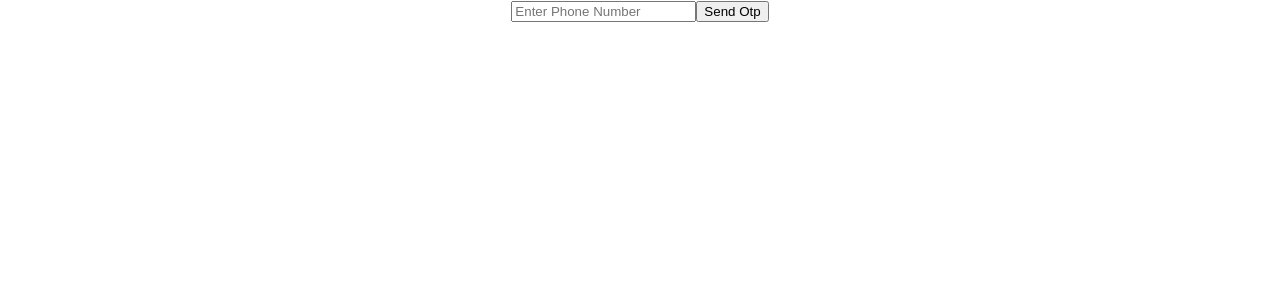
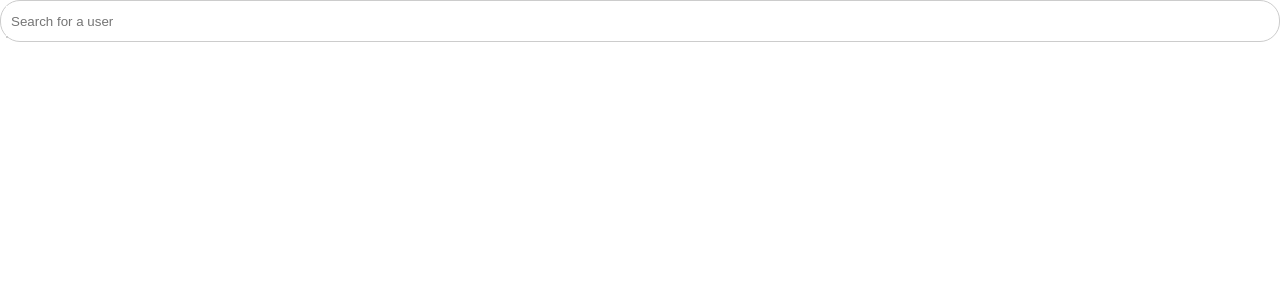
Before and after one commit to Shiba9999/multiple-projects-in-branches, a React (Create React App) app: page / in a window 1280 px wide. Shown: the top 300 px of the page. Built offline with nearby package versions, Linux system fonts and the light colour scheme.

Commit message:
multi search suggestion

```diff
--- a/src/App.css
+++ b/src/App.css
@@ -1,10 +1,51 @@
-.App {
-  text-align: center;
+.user-search-container {
+  display: flex;
+  position: relative;
 }
-.otpInput{
-  width: 40px;
-  height: 40px;
-  margin: 5px;
-  text-align: center;
-  font-size: 1.2em;
+.user-search-input {
+  width: 100%;
+  display: flex;
+  align-items: center;
+  flex-wrap: wrap;
+  gap: 8px;
+  padding: 5px;
+  border: 1px solid #ccc;
+  border-radius: 20px;
 }
+
+.user-search-input input {
+  border: none;
+  height: 20px;
+  padding: 5px;
+}
+
+.user-search-input input:focus {
+  outline: none;
+}
+.suggestions-list {
+  max-height: 300px;
+  overflow-y: scroll;
+  list-style: none;
+  padding: 0;
+  margin: 0;
+  position: absolute;
+  background-color: #fff;
+  border: 1px solid #ccc;
+}
+.suggestions-list li {
+  display: flex;
+  align-items: center;
+  gap: 10px;
+  padding: 8px 10px;
+  cursor: pointer;
+  border-bottom: 1px solid #ccc;
+}
+.suggestions-list li:last-child {
+  border-bottom: none;
+}
+.suggestions-list li:hover {
+  background-color: #ccc;
+}
+.suggestions-list li img {
+  height: 20px;
+}
--- a/src/App.js
+++ b/src/App.js
@@ -1,12 +1,50 @@
-
-import './App.css';
-import PhoneOtpForm from './components/PhoneOtpForm';
+import { useEffect, useState } from "react";
+import "./App.css";
 
 function App() {
+  const [searchTerm, setSearchTerm] = useState("");
+  const [suggestions, setSuggestions] = useState([]);
+  const [selectedUsers, setSelectedUsers] = useState("");
+
+  useEffect(() => {
+    const fetchuser = async () => {
+      if (searchTerm.trim() == "") {
+        setSuggestions([]);
+        return;
+      }
+      const res = await fetch(
+        `https://dummyjson.com/users/search?q=${searchTerm}`
+      );
+      const data = await res.json();
+      setSuggestions(data);
+      console.log(data);
+    };
+    fetchuser();
+  }, [searchTerm]);
+  function handleSelectUser(user) {
+    //do whatever you want to do with this selected user
+    setSelectedUsers(selectedUsers);
+  }
   return (
-    <div className="App">
-      {/* login with phone  box */}
-    <PhoneOtpForm/>
+    <div className="user-search-container">
+      <div className="user-search-input">
+        <div>
+          <input
+            type="text"
+            value={searchTerm}
+            onChange={(e) => setSearchTerm(e.target.value)}
+            placeholder="Search for a user"
+          />
+          <ul className="suggestions-list">
+            {suggestions?.users?.map((user, index) => (
+              <li key={user.id} onClick={() => handleSelectUser(user)}>
+                <img src={user.image} alt={user.firstName} />
+                <span>{user.firstName}</span>
+              </li>
+            ))}
+          </ul>
+        </div>
+      </div>
     </div>
   );
 }
--- a/src/components/OtpInput.jsx
+++ /dev/null
@@ -1,77 +0,0 @@
-import React, { useState } from "react";
-import { useEffect } from "react";
-import { useRef } from "react";
-
-const OtpInput = ({ length, onOtpSubmit }) => {
-  const [otp, setOtp] = useState(new Array(length).fill(""));
-  const inputRefs = useRef([]);
-  console.log("otp", otp);
-  useEffect(() => {
-    if (inputRefs.current[0]) {
-      inputRefs.current[0].focus();
-    }
-  }, []);
-
-
-
-  function handleChange(index, e) {
-    const value = e.target.value;
-    if (isNaN(value)) {
-      return;
-    }
-    const newOtp = [...otp];
-    newOtp[index] = value.substring(value.length - 1);
-    setOtp(newOtp);
-       // Move to next input if current field is filled
-       if (value && index < length - 1 && inputRefs.current[index + 1]) {
-        inputRefs.current[index + 1].focus();
-      }
-    const combinedOtp = newOtp.join("");
-    if(combinedOtp.length == length){
-        onOtpSubmit(combinedOtp);
-    }
-
-
-  }
-
-
-  const handleClick = (index) => {
-    inputRefs.current[index].setSelectionRange(1, 1);
-
-    // optional
-    if (index > 0 && !otp[index - 1]) {
-      inputRefs.current[otp.indexOf("")].focus();
-    }
-  };
-  const handleKeyDown = (index, e) => {
-    if (
-      e.key === "Backspace" &&
-      !otp[index] &&
-      index > 0 &&
-      inputRefs.current[index - 1]
-    ) {
-      // Move focus to the previous input field on backspace
-      inputRefs.current[index - 1].focus();
-    }
-  };
-  return (
-    <>
-      {otp.map((value, index) => (
-        <input
-          key={index}
-          ref={(input) => (inputRefs.current[index] = input)}
-          type="text"
-          value={value}
-          onChange={(e) => handleChange(index, e)}
-          onClick={() => handleClick(index)}
-          onKeyDown={(e) => {
-            handleKeyDown(index, e);
-          }}
-          className="otpInput"
-        />
-      ))}
-    </>
-  );
-};
-
-export default OtpInput;
--- a/src/components/PhoneOtpForm.jsx
+++ /dev/null
@@ -1,50 +0,0 @@
-import React from "react";
-import { useState } from "react";
-import OtpInput from "./OtpInput";
-
-const PhoneOtpForm = () => {
-  const [phoneNumber, setPhoneNumber] = useState("");
-  const [showOtpField, setShowOtpField] = useState(false);
-
-  function handleOnSubmit(e) {
-    e.preventDefault();
-    //phone validation
-    const phoneNumberRegex =  /^[0-9]{10}$/;
-    if ( !phoneNumberRegex.test(phoneNumber)) {
-      alert("invalid phone number");
-    }
-
-    // call api send otp to user
-    //show otp field
-    setShowOtpField(true);
-  }
-function onOtpSubmit(otp){
-    console.log("login with",otp);
-}
-
-  return (
-    <>
-      {showOtpField ? (
-        <div>
-
-            <p> enter otp send to {phoneNumber} </p>
-            <OtpInput length ={4} onOtpSubmit={onOtpSubmit} />
-            </div>
-      ) : (
-        <div>
-          <form onSubmit={handleOnSubmit}>
-            <input
-              type="text"
-              value={phoneNumber}
-              onChange={(e) => setPhoneNumber(e.target.value)}
-              placeholder="Enter Phone Number"
-            />
-            <button type="submit">Send Otp</button>
-          </form>
-        </div>
-      )}
-    </>
-  );
-};
-
-export default PhoneOtpForm;
```
